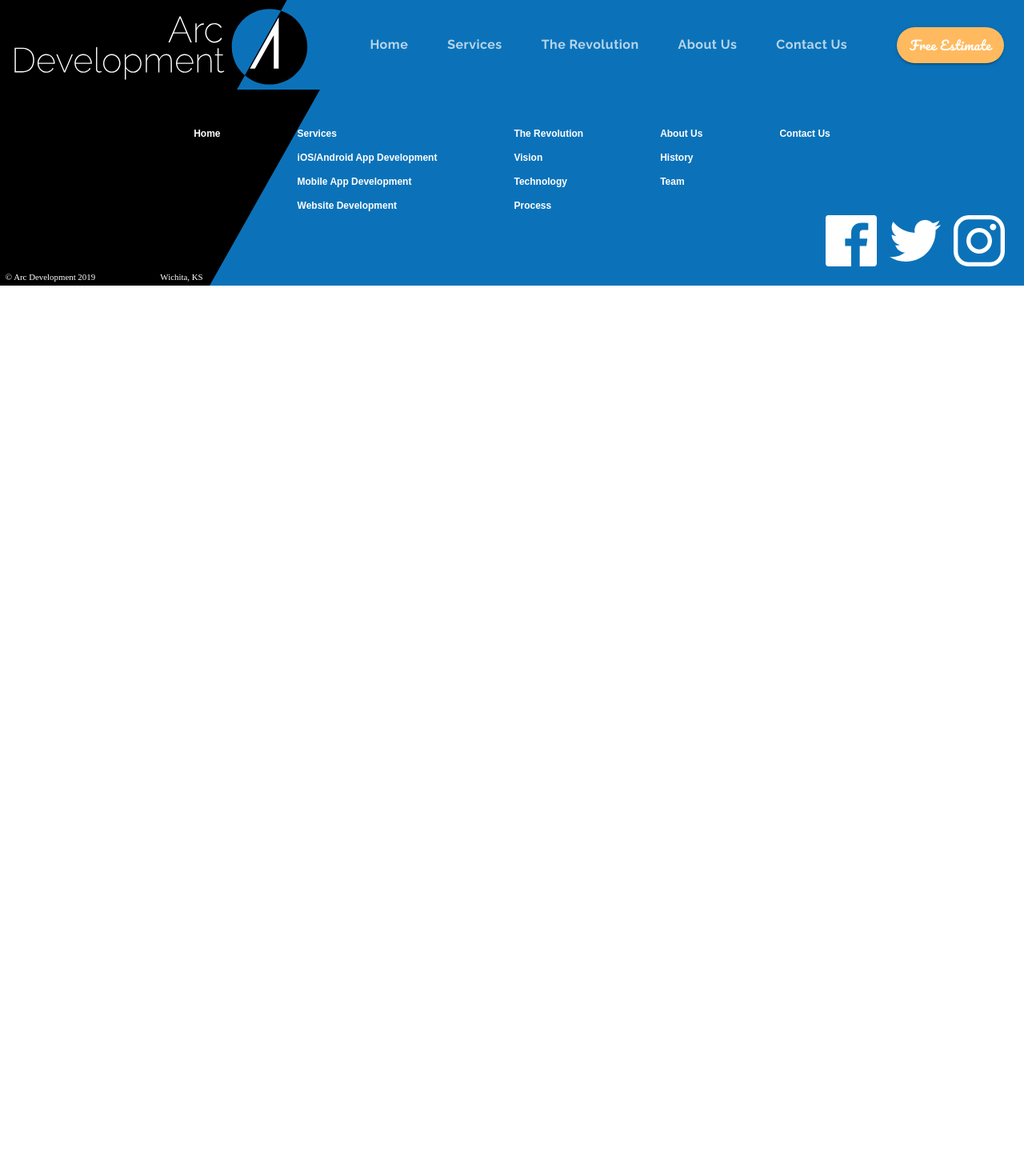
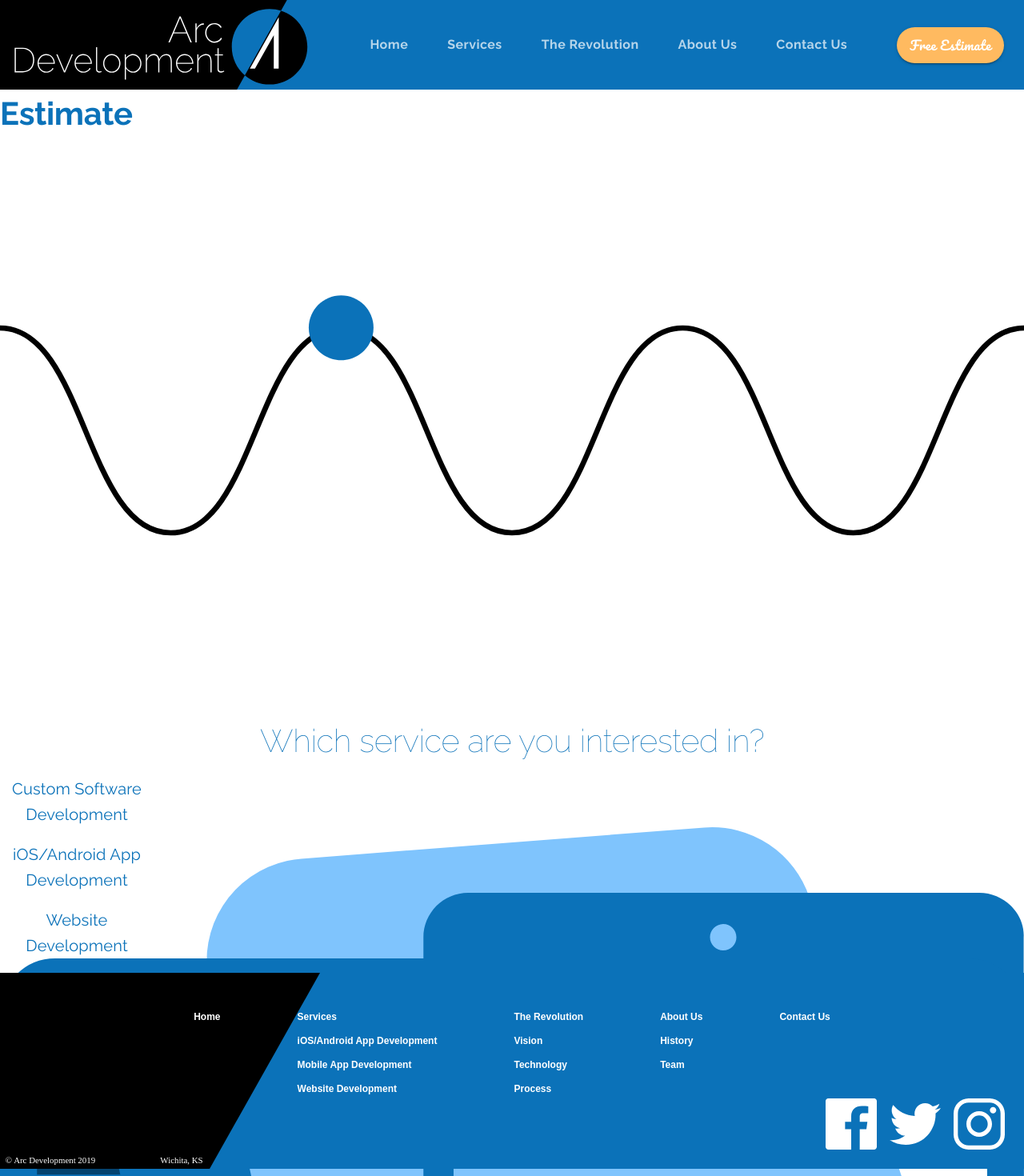
Before and after one commit to jeromeski/aceevolution, a React (Create React App) app: page /estimate in a window 1280 px wide. Shown: the top 1470 px of the page at 80% size. Before the commit the page ends 800 px from the top, so only its background shows below. Built offline with nearby package versions, Linux system fonts and the light colour scheme.

Commit message:
Estimate Page - Setup

```diff
--- a/src/components/App.js
+++ b/src/components/App.js
@@ -12,6 +12,7 @@ import Websites from './Websites';
 import Revolution from './Revolution';
 import About from './About';
 import Contact from './Contact';
+import Estimate from './Estimate';
 
 function App() {
   const [selectedIndex, setSelectedIndex] = useState(0);
@@ -70,13 +71,17 @@ function App() {
               />
             )}
           />
-          <Route exact path='/websites' render={props => (
+          <Route
+            exact
+            path='/websites'
+            render={props => (
               <Websites
                 {...props}
                 setValue={setValue}
                 setSelectedIndex={setSelectedIndex}
               />
-          )} />
+            )}
+          />
           <Route
             exact
             path='/revolution'
@@ -88,13 +93,17 @@ function App() {
               />
             )}
           />
-          <Route exact path='/about' render={props => (
+          <Route
+            exact
+            path='/about'
+            render={props => (
               <About
                 {...props}
                 setValue={setValue}
                 setSelectedIndex={setSelectedIndex}
               />
-          )} />
+            )}
+          />
           <Route
             exact
             path='/contact'
@@ -106,7 +115,17 @@ function App() {
               />
             )}
           />
-          <Route exact path='estimate' component={() => <div>Estimate</div>} />
+          <Route
+            exact
+            path='/estimate'
+            render={props => (
+              <Estimate
+                {...props}
+                setValue={setValue}
+                setSelectedIndex={setSelectedIndex}
+              />
+            )}
+          />
         </Switch>
         <Footer
           value={value}
--- /dev/null
+++ b/src/components/Estimate.js
@@ -0,0 +1,110 @@
+import React from 'react';
+import Lottie from 'react-lottie';
+import { makeStyles, useTheme } from '@material-ui/core/styles';
+import { Grid, Typography, Button, IconButton } from '@material-ui/core';
+
+import check from '../assets/check.svg';
+import send from '../assets/send.svg';
+import software from '../assets/software.svg';
+import mobile from '../assets/mobile.svg';
+import website from '../assets/website.svg';
+import backArrow from '../assets/backArrow.svg';
+import forwardArrow from '../assets/forwardArrow.svg';
+import backArrowDisabled from '../assets/backArrowDisabled.svg';
+import forwardArrowDisabled from '../assets/forwardArrowDisabled.svg';
+import camera from '../assets/camera.svg';
+import upload from '../assets/upload.svg';
+import person from '../assets/person.svg';
+import persons from '../assets/persons.svg';
+import people from '../assets/people.svg';
+import info from '../assets/info.svg';
+import bell from '../assets/bell.svg';
+import users from '../assets/users.svg';
+import iphone from '../assets/iphone.svg';
+import gps from '../assets/gps.svg';
+import customized from '../assets/customized.svg';
+import data from '../assets/data.svg';
+import android from '../assets/android.svg';
+import globe from '../assets/globe.svg';
+import biometrics from '../assets/biometrics.svg';
+
+import estimateAnimation from '../animations/estimateAnimation/data.json';
+
+const useStyles = makeStyles(theme => {});
+
+const Estimate = () => {
+  const classes = useStyles();
+  const theme = useTheme();
+
+  const defaultOptions = {
+    loop: true,
+    autoplay: false,
+    animationData: estimateAnimation,
+    renderSettings: {
+      preserveAspectRation: 'xMidYMid slice'
+    }
+  };
+
+  return (
+    <Grid container direction='row'>
+      <Grid item container direction='column'>
+        <Grid item>
+          <Typography variant='h2'>Estimate</Typography>
+        </Grid>
+        <Grid item>
+          <Lottie
+            options={defaultOptions}
+            isStopped
+            height='100%'
+            width='100%'
+          />
+        </Grid>
+      </Grid>
+      <Grid item container direction='column'>
+        <Grid item>
+          <Typography
+            variant='h2'
+            align='center'
+            style={{ fontWeight: 300 }}
+            gutterBottom>
+            Which service are you interested in?
+          </Typography>
+        </Grid>
+        <Grid item container>
+          <Grid item container direction='column'>
+            <Grid item style={{maxWidth: '12em'}}>
+              <Typography variant='h6' align='center'>
+                Custom Software Development
+              </Typography>
+            </Grid>
+            <Grid item>
+             <img src={software} alt='three floating screen' />
+            </Grid>
+          </Grid>
+          <Grid item container direction='column'>
+            <Grid item style={{maxWidth: '12em'}}>
+              <Typography variant='h6' align='center'>
+                iOS/Android App Development
+              </Typography>
+            </Grid>
+            <Grid item>
+             <img src={mobile} alt='phones and tablet outlines' />
+            </Grid>
+          </Grid>
+          <Grid item container direction='column'>
+            <Grid item style={{maxWidth: '12em'}}>
+              <Typography variant='h6' align='center'>
+                Website Development
+              </Typography>
+            </Grid>
+            <Grid item>
+             <img src={website} alt='computer outline' />
+            </Grid>
+          </Grid>
+        </Grid>
+      </Grid>
+    </Grid>
+  );
+};
+
+export default Estimate;
--- a/src/components/ui/Theme.js
+++ b/src/components/ui/Theme.js
@@ -28,6 +28,11 @@ export default createMuiTheme({
       fontSize: '1.75rem',
       color: arcBlue,
       fontWeight: 700
+    },
+    h6: {
+      fontWeight: 500,
+      fontFamily: 'Raleway',
+      color: arcBlue
     },
     subtitle1: {
       fontSize: '1.25rem',
```
Lines whose indentation alone changed are shown as unchanged.
